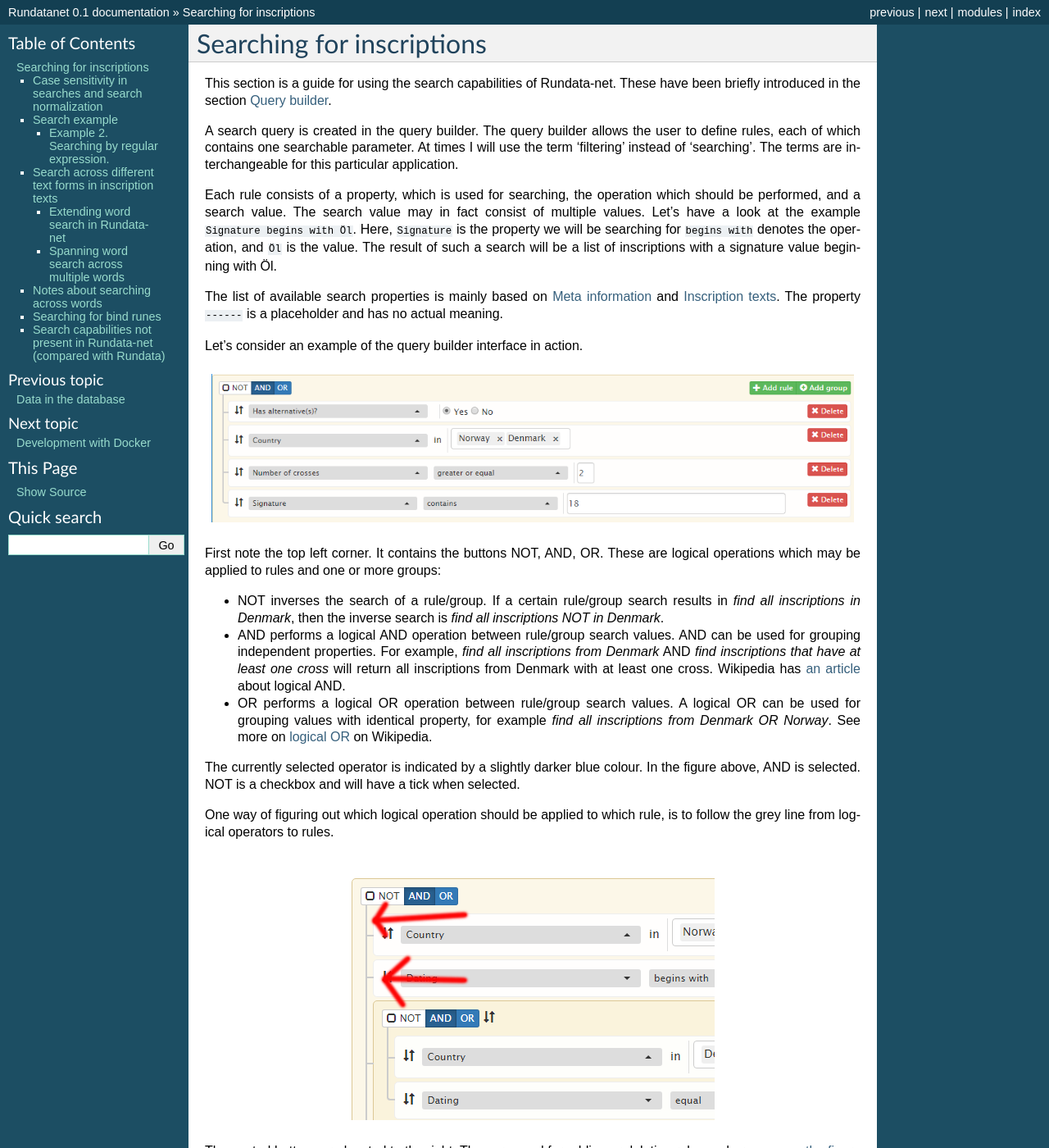
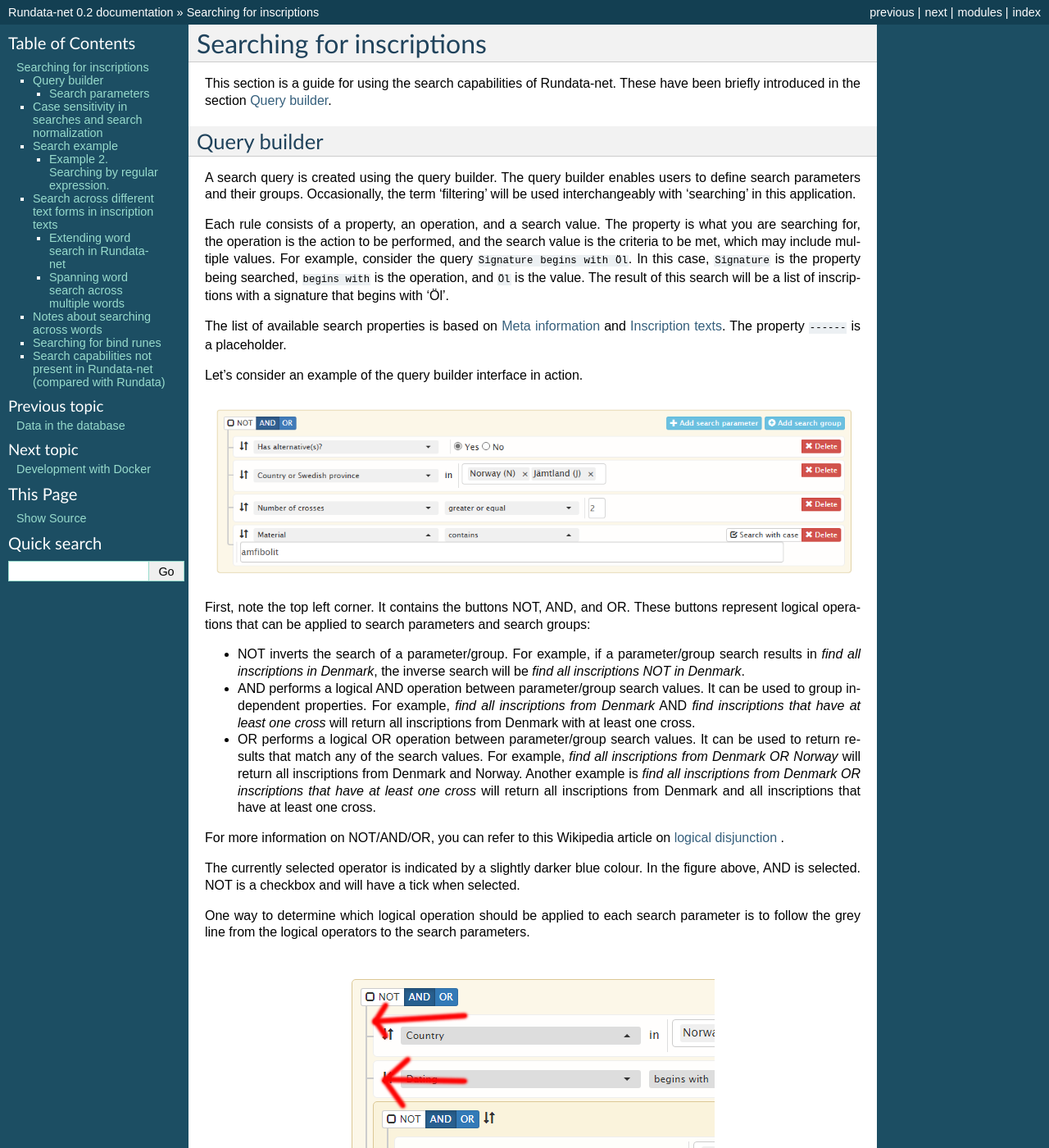
Before and after one commit to fralik/rundata-net, a Sphinx documentation site: the page built from docs/searching.rst, in a window 1280 px wide and 1400 px high. Shown: the whole window at 82% size. Built offline with Sphinx 7.4.7, drawn with Linux system fonts in a browser that asks for light colours; some of the changed text lies outside the part shown.

Commit message:
Change default search and add current coordinates (#1)
* Add search with case; update docs accordingly

* Introduce searching with case sensitivity. All textual searches are now done via regexp. It also allows to highlight search results.
* Remove some unused code.
* Inscriptions DB is fetched compressed and is decompressed on the client.

* Add ability to show present location instead of found location

* Found location is default, shows where inscription was found. Present location is where it is located now (if known).

```diff
--- a/README.rst
+++ b/README.rst
@@ -77,7 +77,7 @@
 +-------------------+---------+---------------------------------+
 | Internet Explorer | \-      | Not supported                   |
 +-------------------+---------+---------------------------------+
-| Safari            |  \-     | Not supported                   |
+| Safari            |         | Not tested, but should work     |
 +-------------------+---------+---------------------------------+
 
 **********
--- a/docs/conf.py
+++ b/docs/conf.py
@@ -39,7 +39,7 @@
 master_doc = "index"
 
 # General information about the project.
-project = "Rundatanet"
+project = "Rundata-net"
 copyright = """2018, 2023, 2024 Vadim Frolov"""
 
 # The version info for the project you're documenting, acts as replacement for
@@ -47,9 +47,9 @@
 # built documents.
 #
 # The short X.Y version.
-version = "0.1"
+version = "0.2"
 # The full version, including alpha/beta/rc tags.
-release = "0.1"
+release = "0.2"
 
 # The language for content autogenerated by Sphinx. Refer to documentation
 # for a list of supported languages.
--- a/docs/db/signature.rst
+++ b/docs/db/signature.rst
@@ -3,6 +3,7 @@
 ===================================
 
 .. module:: rundata.database
+  :no-index:
 
 The database contains a collection of runic inscriptions with information about them. Every runic inscription is referenced by a unique identifier also known as signature, i.e. when one searches for a particular inscription by it's ID, we call such search *searching by signature*.
 
--- a/docs/dev/docker.rst
+++ b/docs/dev/docker.rst
@@ -3,6 +3,7 @@
 ========================
 
 .. module:: rundata
+   :no-index:
 
 This section describes how to run development version of Rundata-net with `Docker`_.
 Using Docker, it is possible to have Rundata-net up and running much easier
--- a/docs/searching.rst
+++ b/docs/searching.rst
@@ -5,22 +5,22 @@
 This section is a guide for using the search capabilities of Rundata-net. These have been
 briefly introduced in the section :ref:`query-builder-info`.
 
-A search query is created in the query builder. The query builder allows the user
-to define rules, each of which contains one searchable parameter. At times I
-will use the term 'filtering' instead of 'searching'. The terms are interchangeable
-for this particular application.
+Query builder
+-------------
 
-Each rule consists of a property, which is used for searching, the operation which should
-be performed, and a search value. The search value may in fact consist
-of multiple values. Let's have a look at the example :samp:`Signature begins
-with Öl`. Here, :samp:`Signature` is the property we will be searching for
-:samp:`begins with` denotes the operation, and :samp:`Öl` is the value. The result
-of such a search will be a list of inscriptions with a signature value
-beginning with Öl.
+A search query is created using the query builder. The query builder enables users
+to define search parameters and their groups. Occasionally, the term 'filtering' will be used
+interchangeably with 'searching' in this application.
 
-The list of available search properties is mainly based on :ref:`meta-information`
-and :ref:`inscriptions-texts`. The property :samp:`------` is a placeholder and has
-no actual meaning.
+Each rule consists of a property, an operation, and a search value. The property is what
+you are searching for, the operation is the action to be performed, and the search value is
+the criteria to be met, which may include multiple values. For example, consider the query
+:samp:`Signature begins with Öl`. In this case, :samp:`Signature` is the property being searched,
+:samp:`begins with` is the operation, and :samp:`Öl` is the value. The result of this search will
+be a list of inscriptions with a signature that begins with 'Öl'.
+
+The list of available search properties is based on :ref:`meta-information`
+and :ref:`inscriptions-texts`. The property :samp:`------` is a placeholder.
 
 Let's consider an example of the query builder interface in action.
 
@@ -30,50 +30,75 @@
     :alt: An example of query builder interface
     :width: 100%
 
-First note the top left corner. It contains the buttons :guilabel:`NOT`, :guilabel:`AND`,
-:guilabel:`OR`. These are logical operations which may be applied to rules and one or more groups:
+First, note the top left corner. It contains the buttons :guilabel:`NOT`, :guilabel:`AND`,
+and :guilabel:`OR`. These buttons represent logical operations that can be applied to
+search parameters and search groups:
 
-* :guilabel:`NOT` inverses the search of a rule/group. If a certain rule/group search
-  results in *find all inscriptions in Denmark*, then the inverse search is
+* :guilabel:`NOT` inverts the search of a parameter/group. For example, if a parameter/group
+  search results in *find all inscriptions in Denmark*, the inverse search will be
   *find all inscriptions NOT in Denmark*.
-* :guilabel:`AND` performs a logical AND operation between rule/group search values.
-  AND can be used for grouping independent properties. For example, *find all inscriptions
+* :guilabel:`AND` performs a logical AND operation between parameter/group search values.
+  It can be used to group independent properties. For example, *find all inscriptions
   from Denmark* AND *find inscriptions that have at least one cross* will return all
-  inscriptions from Denmark with at least one cross. Wikipedia has `an article
-  <https://en.wikipedia.org/wiki/Logical_conjunction>`_ about logical AND.
-* :guilabel:`OR` performs a logical OR operation between rule/group search values.
-  A logical OR can be used for grouping values with identical property, for example *find all
-  inscriptions from Denmark OR Norway*. See more on `logical OR
-  <https://en.wikipedia.org/wiki/Logical_disjunction>`_ on Wikipedia.
+  inscriptions from Denmark with at least one cross.
+* :guilabel:`OR` performs a logical OR operation between parameter/group search values.
+  It can be used to return results that match any of the search values. For example,
+  *find all inscriptions from Denmark OR Norway* will return all inscriptions from Denmark
+  and Norway. Another example is *find all inscriptions from Denmark OR inscriptions that have
+  at least one cross* will return all inscriptions from Denmark and all inscriptions that have
+  at least one cross.
+
+For more information on NOT/AND/OR, you can refer to this Wikipedia article on `logical disjunction <https://en.wikipedia.org/wiki/Logical_disjunction>`_ .
 
 The currently selected operator is indicated by a slightly darker blue colour. In the
 figure above, :guilabel:`AND` is selected. :guilabel:`NOT` is a checkbox
 and will have a tick when selected.
 
-One way of figuring out which logical operation should be applied to which
-rule, is to follow the grey line from logical operators to rules.
+One way to determine which logical operation should be applied to each search parameter
+is to follow the grey line from the logical operators to the search parameters.
 
 .. figure:: /_static/search_gray_lines.png
     :alt: Following logical operations for group
 
-The control buttons are located to the right. They are used for adding or deleting rules
+The control buttons are located to the right. They are used for adding or deleting search parameters
 and groups, see :ref:`the figure above <figure-query-builder>`.
 
-Each rule has its own operators and value types. The example above presents four
-different value types:
+Search parameters
+^^^^^^^^^^^^^^^^^
 
-* Boolean for the filter *Has alternative(s)?*. This type typically has a Yes/No
-  value.
-* Categorical for the filter *Country*. This type can contain one or several values
-  from a predefined set.
-* Numerical for the filter *Number of crosses*. This type contains an integer or
-  decimal number.
-* Textual for the filter *Signature*. This is the most common type. It contains
-  textual information (which may be letters, special symbols, or digits).
+Remember the figure
 
-Operators are differentiated on the basis of the search value type of the
-respective rule. Their meaning should be clear from their name. A possible
-exception to this are the *matches* operators for textual information. These
+.. _figure-query-builder-2:
+
+.. figure:: /_static/query_builder.png
+    :alt: An example of query builder interface
+    :width: 100%
+
+that contains four search parameters. Each search parameter has its own operator and value type.
+Let's look at the existing value types through the example query:
+
+1. Boolean type (search parameter *Has alternative(s)?*). This type typically has a Yes/No
+   value.
+2. Categorical type (search parameter *Country*). This type contains one or several items
+   from a predefined list of items.
+3. Numerical type (search parameter *Number of crosses*). This type contains an integer or
+   decimal number.
+4. Textual type (search parameter *Signature*). This is the most common type and contains
+   textual information, which may be letters, special symbols, or digits.
+
+Operator is an action that is performed on the search value:
+
+.. _figure-query-operators:
+
+.. figure:: /_static/query_operators.png
+    :alt: An example of operators for textual search type
+    :width: 100%
+
+In a search parameter *Signature begins with N*, the operator is *begins with* and the search
+value is *N*. The search will return all inscriptions with a signature that begins with *N*.
+
+Different search types have different operators. Their meaning should be clear from their name.
+A possible exception to this are the *matches* operators for textual information. These
 operators allow one to specify a
 `regular expression pattern <https://developer.mozilla.org/en-US/docs/Web/JavaScript/Guide/Regular_Expressions#Writing_a_regular_expression_pattern>`_. This is very
 similar to how a search in text is made in the original Rundata. Several examples
@@ -95,9 +120,15 @@
 Case sensitivity in searches and search normalization
 -----------------------------------------------------
 
-Most of the textual-based searches are insensitive as regards capital letters.
-For example, *Öl* is matched to both *Öl* and *öl*. On the other hand,
-*öl* matches *öl* only.
+Rundata-net supports case sensitive and case insensitive searches for text search types.
+User selects search case sensitivity on the right hand side of every search parameters. This means
+that a single search query may contain both case sensitive and case insensitive search parameters.
+
+To illustrate case sensitive searches, consider a search for inscriptions via *Translation to English*:
+
+1. **Translation to English contains Who** (case sensitive). This search will return inscriptions
+   with translations that contain the letters **Who**. Currently, such query returns 11 inscriptions.
+2. **Translation to English contains Who** (case insensitive). This search will return 236 inscriptions.
 
 However, some rules are case sensitive. These are the rules that deal with
 :ref:`inscriptions-texts`, namely:
--- a/local.yml
+++ b/local.yml
@@ -1,5 +1,3 @@
-version: '3'
-
 services:
   django:
     build:
```
Also changed, not shown: docs/_static/query_builder.png, docs/_static/query_operators.png (added), 1 other file.
